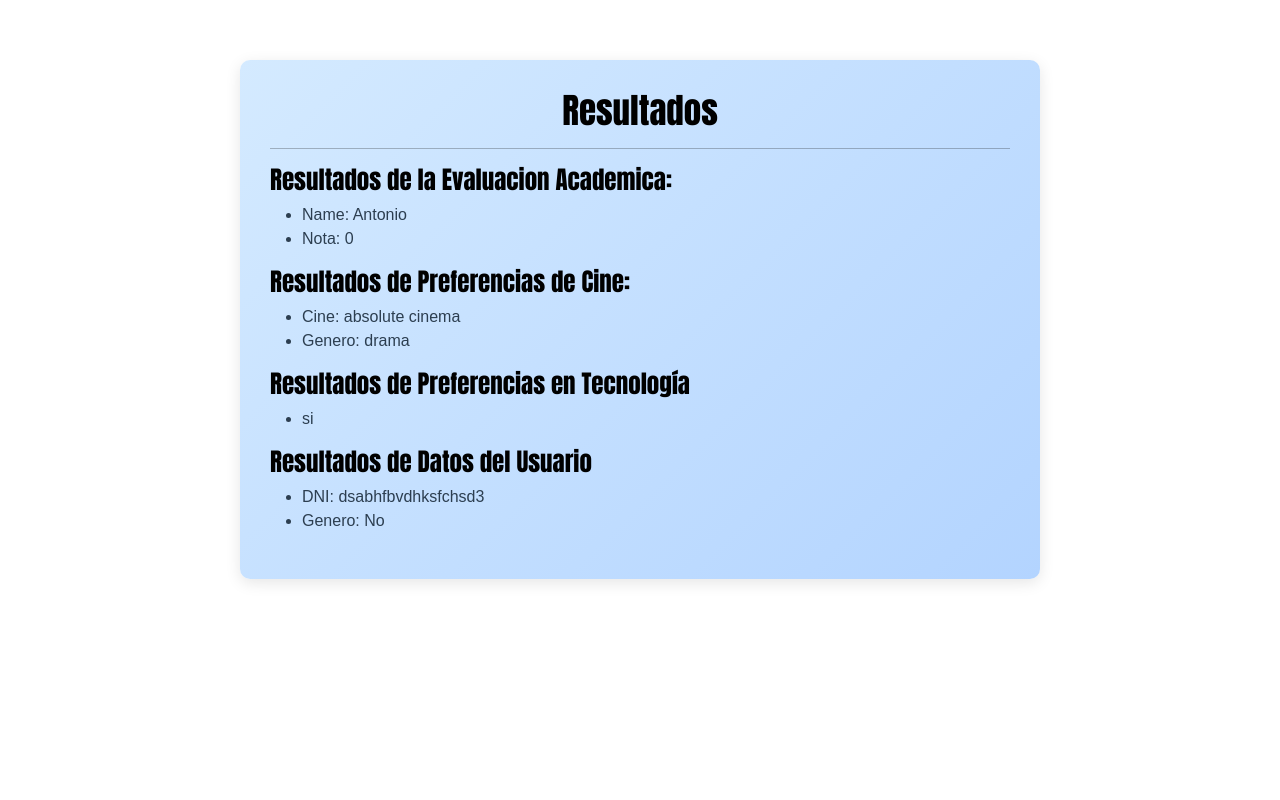
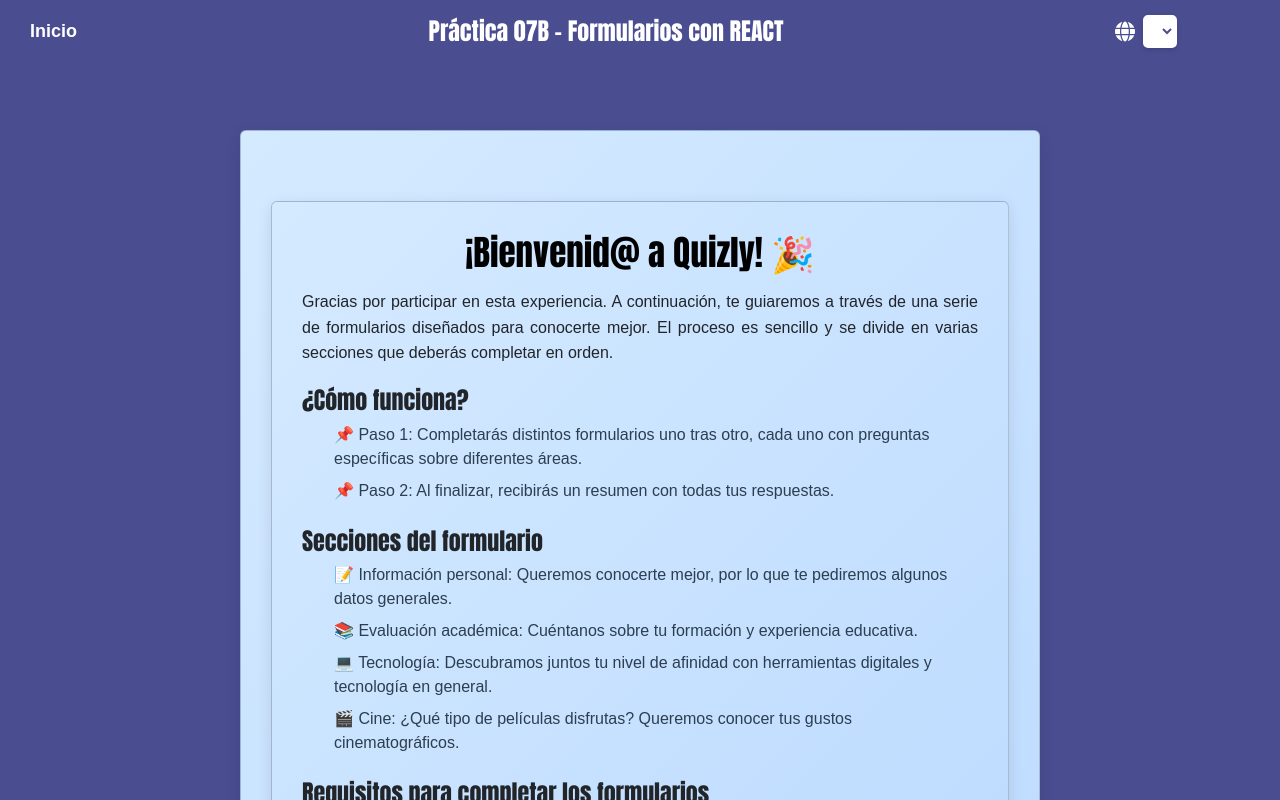
Before and after one commit to AlexLi727/Practica07B_React, a React (Vite) app: page / in a window 1280 px wide. Shown: the top 800 px of the page. Built offline with nearby package versions, Linux system fonts and the light colour scheme.

Commit message:
ULTIMATE CODE

```diff
--- a/src/App.tsx
+++ b/src/App.tsx
@@ -5,7 +5,6 @@ import Card from "./components/comp_menu/Card/card";
 import Footer from "./components/comp_menu/Footer/footer";
 import Button from "./components/comp_menu/Button/button";
 import DynamicForm from "./components/comp_formularios/dynamicForm";
-import result from "./components/comp_result/result";
 
 const App: React.FC = () => {
   const [component, setComponent] = useState(0);
@@ -24,8 +23,8 @@ const App: React.FC = () => {
             <section className="card">
               <Banner title={title} />
 
-              {/* <Card />
-              <Button onClick={changeComponent} /> */}
+              <Card />
+              <Button onClick={changeComponent} />
               <Footer footerAppName={footerAppName} />
             </section>
           </div>
--- a/src/assets/Json_data/academicEvaluation.json
+++ b/src/assets/Json_data/academicEvaluation.json
@@ -3,7 +3,7 @@
         "titulo": "Cuestionario de Evaluación Académica",
         "preguntas": [
             {
-                "id": "comentarios",
+                "id": "comentariosAcademic",
                 "tipo": "textarea",
                 "pregunta": "¿Qué mejorarías en el curso?",
                 "respuesta": "El contenido del curso está bien, pero sería útil más ejemplos prácticos.",
--- a/src/assets/Json_data/filmSurvey.json
+++ b/src/assets/Json_data/filmSurvey.json
@@ -3,7 +3,7 @@
         "titulo": "Encuesta de Preferencias de Cine",
         "preguntas": [
             {
-                "id": "comentarios",
+                "id": "comentariosFilm",
                 "tipo": "textarea",
                 "pregunta": "¿Qué género de películas prefieres?",
                 "respuesta": "Acción, ciencia ficción y comedia.",
--- a/src/assets/Json_data/technologySurvey.json
+++ b/src/assets/Json_data/technologySurvey.json
@@ -3,7 +3,7 @@
         "titulo": "Encuesta de Preferencias en Tecnología",
         "preguntas": [
             {
-                "id": "comentarios",
+                "id": "comentariosTechnology",
                 "tipo": "textarea",
                 "pregunta": "¿Qué tecnología te gustaría aprender en el futuro?",
                 "respuesta": "Me gustaría aprender sobre inteligencia artificial y machine learning.",
--- a/src/components/comp_formularios/dynamicForm.css
+++ b/src/components/comp_formularios/dynamicForm.css
@@ -60,3 +60,31 @@ form {
   border-radius: 5px; /* Bordes redondeados */
   box-shadow: 0 2px 5px rgba(0, 0, 0, 0.15) !important; /* Sombra */
 }
+
+/* Estilos para pagina de resultados */
+.result{
+  max-width: 800px;
+  margin: 60px auto 0 auto;
+  background-image: linear-gradient(135deg, #d4eaff 0%, #b3d4ff 100%);
+  border-radius: 10px;
+  box-shadow: 0px 4px 15px rgba(0, 0, 0, 0.1);
+  padding: 30px;
+  text-align: left;
+  font-family: Arial, sans-serif;
+  color: black;
+}
+
+.title{
+  font-family: Impact, Haettenschweiler, 'Arial Narrow Bold', sans-serif;
+  font-size: 35px;
+  text-align: center;
+}
+
+.sub-title{
+  font-family: Impact, Haettenschweiler, 'Arial Narrow Bold', sans-serif;
+  font-size: 25px;
+}
+
+li{
+  color: #2c3e50;
+}
--- a/src/components/comp_formularios/dynamicForm.tsx
+++ b/src/components/comp_formularios/dynamicForm.tsx
@@ -206,6 +206,11 @@ const DynamicForm: React.FC<DynamicFormProps> = () => {
         }
 
     };
+    //Funcion para cambiar de la pagina de respuestas al formulario
+    const restartForm = () => {
+        setCargando(true);
+        setForm(0);
+    }
     /*
     * Se ejecuta al cambiar de formulario
     * Cambia el json que contiene los datos del formulario
@@ -216,12 +221,82 @@ const DynamicForm: React.FC<DynamicFormProps> = () => {
         setCargando(false);
        }, [form])
 
+    /*
+    Vista con los resultados
+    */
     if(form > 3){
         return (
-            <div>
-                <h1> Manolo de la fuente </h1>
-            </div>
-        )
+            <section className="result">
+                <h3 className="title">Resultados</h3>
+                <hr />
+                <div className='academicEvaluation'>
+                    <h3 className='sub-title'>Resultados de la Evaluacion Academica:</h3>
+                    <ul>
+                        <li>¿Qué mejorarías en el curso?</li>
+                        {localStorage["comentariosAcademic"]}
+                        <li>¿Qué tan satisfecho estás con el contenido del curso?</li>
+                        {localStorage["satisfaccion"]}
+                        <li>¿Asististe a todas las clases?</li>
+                        {localStorage["asistencia"]}
+                        <li>¿Cuáles horarios prefieres para las clases?</li>
+                        {localStorage["horarios0"]}
+                        <br />
+                        {localStorage["horarios1"]}
+                    </ul>
+                </div>
+                <div className='filmSurvey'>
+                    <h3 className='sub-title'>Resultados de Preferencias de Cine:</h3>
+                    <ul>
+                        <li>Qué género de películas prefieres?</li>
+                        {localStorage["comentariosFilm"]}
+                        <li>¿Cuál es tu película favorita? 0</li>
+                        {localStorage["favorito"]}
+                        <li>¿Has visto alguna de las siguientes películas?</li>
+                        {localStorage["vista"]}
+                        <li>¿Con qué frecuencia ves películas?</li>
+                        {localStorage["frecuencia"]}
+                    </ul>
+                </div>
+                <div className='technologySurvey'>
+                    <h3 className='sub-title'>Resultados de Preferencias en Tecnología</h3>
+                    <ul>
+                        <li>¿Qué tecnología te gustaría aprender en el futuro?</li>
+                        {localStorage["comentariosTechnology"]}
+                        <li>¿Qué sistema operativo prefieres usar?</li>
+                        {localStorage["sistema_operativo"]}
+                        <li>¿Qué dispositivos usas regularmente?</li>
+                        {localStorage["productos0"]}
+                        <br />
+                        {localStorage["productos1"]}
+                        <li>¿Cuántas horas a la semana dedicas a aprender sobre tecnología?</li>
+                        {localStorage["tiempo"]}
+                    </ul>
+                </div>
+                <div className='userData'>
+                    <h3 className='sub-title'>Resultados de Datos del Usuario</h3>
+                    <ul>
+                        <li>¿Cuál es tu nombre?</li>
+                        {localStorage["nombre"]}
+                        <li>¿Cuál es tu fecha de nacimiento?</li>
+                        {localStorage["fecha_nacimiento"]}
+                        <li>¿Cuál es tu correo electrónico?</li>
+                        {localStorage["email"]}
+                        <li>¿Cuál es tu sexo?</li>
+                        {localStorage["sexo"]}
+                        <li>¿Qué prefieres hacer en tu tiempo libre?</li>
+                        {localStorage["preferencias0"]}
+                        <br />
+                        {localStorage["preferencias1"]}
+                        <br />
+                        {localStorage["preferencias2"]}
+                        <br />
+                        {localStorage["preferencias3"]}
+
+                    </ul>
+                    <button onClick={restartForm}> Reiniciar formulario </button>
+                </div>
+            </section>
+        );
     }
 
     /*
--- a/src/components/comp_result/result.css
+++ /dev/null
@@ -1,26 +0,0 @@
-.result{
-    max-width: 800px;
-    margin: 60px auto 0 auto;
-    background-image: linear-gradient(135deg, #d4eaff 0%, #b3d4ff 100%);
-    border-radius: 10px;
-    box-shadow: 0px 4px 15px rgba(0, 0, 0, 0.1);
-    padding: 30px;
-    text-align: left;
-    font-family: Arial, sans-serif;
-    color: black;
-}
-
-.title{
-    font-family: Impact, Haettenschweiler, 'Arial Narrow Bold', sans-serif;
-    font-size: 35px;
-    text-align: center;
-}
-
-.sub-title{
-    font-family: Impact, Haettenschweiler, 'Arial Narrow Bold', sans-serif;
-    font-size: 25px;
-}
-
-li{
-    color: #2c3e50;
-}
--- a/src/components/comp_result/result.tsx
+++ /dev/null
@@ -1,42 +0,0 @@
-import React from 'react';
-import "./result.css";
-
-
-
-const result: React.FC = () => {
-    return (
-        <section className="result">
-            <h3 className="title">Resultados</h3>
-            <hr />
-            <div className='academicEvaluation'>
-                <h3 className='sub-title'>Resultados de la Evaluacion Academica:</h3>
-                <ul>
-                    <li>Name: Antonio</li>
-                    <li>Nota: 0</li>
-                </ul>
-            </div>
-            <div className='filmSurvey'>
-                <h3 className='sub-title'>Resultados de Preferencias de Cine:</h3>
-                <ul>
-                    <li>Cine: absolute cinema</li>
-                    <li>Genero: drama</li>
-                </ul>
-            </div>
-            <div className='technologySurvey'>
-                <h3 className='sub-title'>Resultados de Preferencias en Tecnología</h3>
-                <ul>
-                    <li>si</li>
-                </ul>
-            </div>
-            <div className='userData'>
-                <h3 className='sub-title'>Resultados de Datos del Usuario</h3>
-                <ul>
-                    <li>DNI: dsabhfbvdhksfchsd3</li>
-                    <li>Genero: No</li>
-                </ul>
-            </div>
-        </section>
-    );
-};
-
-export default result;
--- a/src/main.tsx
+++ b/src/main.tsx
@@ -4,13 +4,11 @@ import './index.css'
 import App from './App.tsx';
 import "bootstrap/dist/css/bootstrap.min.css";
 import './i18n';
-import Result from './components/comp_result/result';
 
 
 
 createRoot(document.getElementById('root')!).render(
   <StrictMode>
-
-    <Result />
+    <App />
   </StrictMode>,
 )
```
Also changed, not shown: src/components/comp_result/README.md (deleted).
